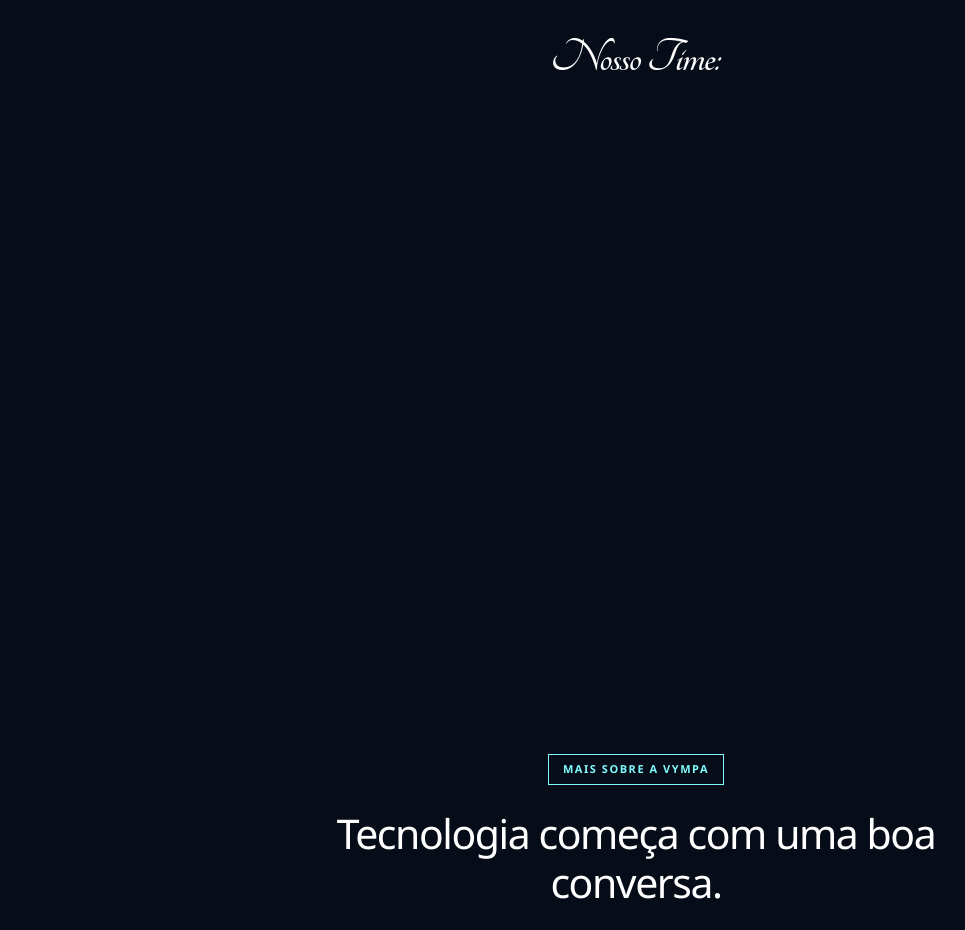
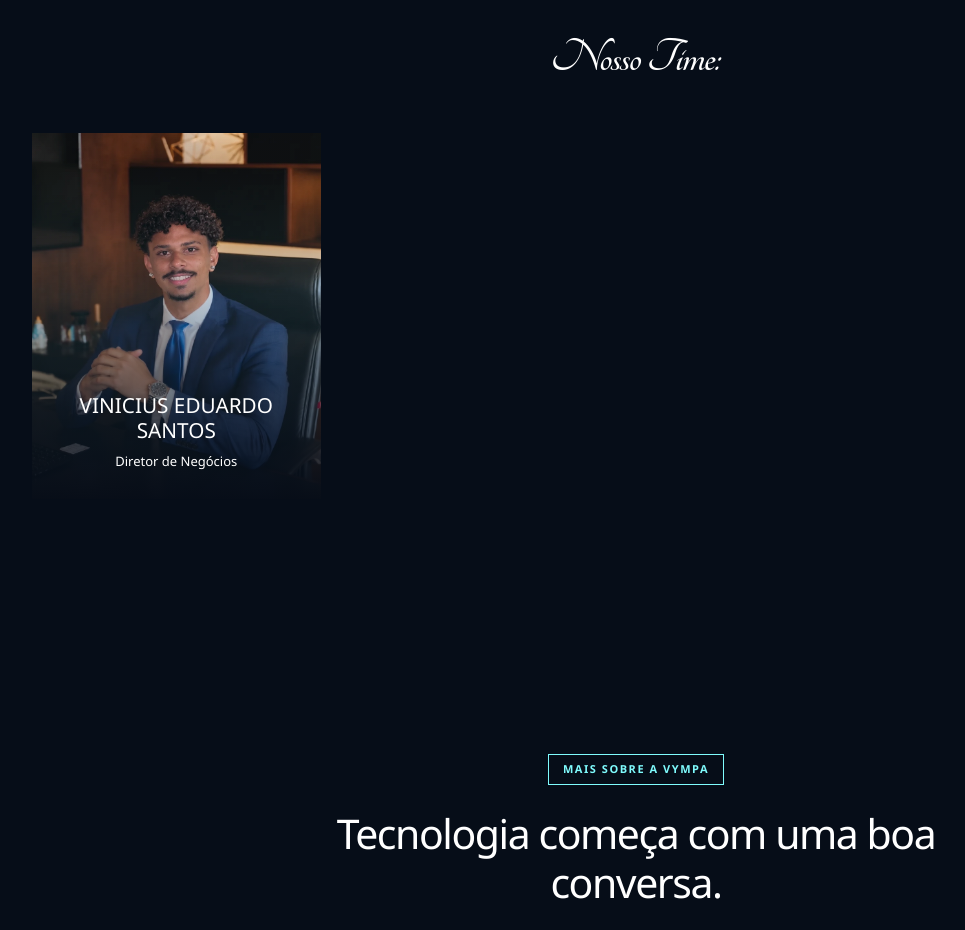
Before and after one commit to ViniciusSantosbit/Vympa, a React (Vite) app: page / in a window 1280 px wide. Shown: the part 4520-5450 px from the top of the page, without its empty margins (4-969 px from the left). Built offline with nearby package versions, Linux system fonts and the light colour scheme.

Commit message:
Adiciona perfil de Vinicius e ajusta iluminacao dos cards do time

```diff
--- a/src/content/equipe.ts
+++ b/src/content/equipe.ts
@@ -1,16 +1,16 @@
 import type { TeamMember } from '@/types/content'
-// Quatro posições reais de sócios. Nomes, funções e fotos aguardam fornecimento e validação.
+// Quatro posições reais de sócios. Perfis pendentes aguardam fornecimento e validação.
 export const equipe: readonly TeamMember[] = [
   {
     id: 'socio-01',
-    nome: '',
-    cargo: '',
+    nome: 'VINICIUS EDUARDO SANTOS',
+    cargo: 'Diretor de Negócios',
     descricao: '',
-    fotoUrl: null,
-    textoAlternativo: '',
+    fotoUrl: '/images/equipe/vinicius-eduardo-santos-escritorio.webp',
+    textoAlternativo: 'Vinicius Eduardo Santos, Diretor de Negócios da VYMPA',
     posicaoFoto: '50% 40%',
     ordem: 1,
-    status: 'pendente',
+    status: 'publicado',
   },
   {
     id: 'socio-02',
--- a/src/sections/Team/team.css
+++ b/src/sections/Team/team.css
@@ -38,7 +38,11 @@
   aspect-ratio: 315 / 400;
   min-width: 0;
   overflow: hidden;
-  background: var(--color-team-placeholder);
+  background: color-mix(
+    in srgb,
+    var(--color-team-placeholder) 45%,
+    var(--color-surface)
+  );
 }
 .team-photo,
 .team-overlay {
@@ -50,14 +54,15 @@
   width: 100%;
   height: 100%;
   object-fit: cover;
+  filter: brightness(0.96);
 }
 .team-overlay {
   opacity: 0;
   background: linear-gradient(
     180deg,
-    rgb(179 235 242 / 12%) 10%,
-    rgb(179 235 242 / 38%) 45%,
-    rgb(6 39 52 / 94%) 100%
+    rgb(65 155 170 / 5%) 10%,
+    rgb(65 155 170 / 16%) 45%,
+    rgb(6 13 24 / 94%) 100%
   );
   transition: opacity 280ms ease;
 }
```
Also changed, not shown: public/images/equipe/vinicius-eduardo-santos-escritorio.webp (added).
